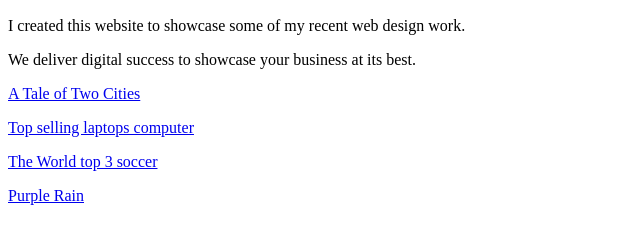
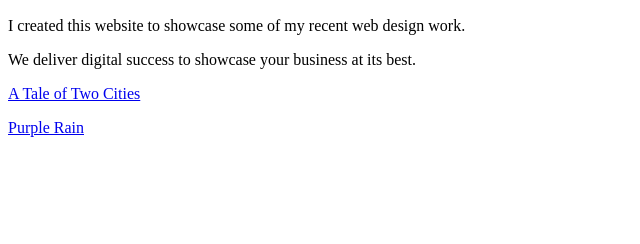
Before and after one commit to Symbolicdeth/Symbolicdeth.github.io, a plain HTML site: page index.html in a window 1280 px wide. Shown: the part 110-354 px from the top of the page, without its empty margins (0-640 px from the left). Drawn offline with Linux system fonts and the light colour scheme.

Commit message:
Update index.html

```diff
--- a/index.html
+++ b/index.html
@@ -18,8 +18,6 @@
 <p>I created this website to showcase some of my recent web design work.</p>
 <p>We deliver digital success to showcase your business at its best.</p>
 <p><a href="exercises/page-1.html">A Tale of Two Cities</a></p>
-<p><a href="exercises/laptops.html">Top selling laptops computer</a></p>
-<p><a href="exercises/soccer.html">The World top 3 soccer</a></p>
 <p><a href="exercises/page-2.html">Purple Rain</a></p>
 
 
```
